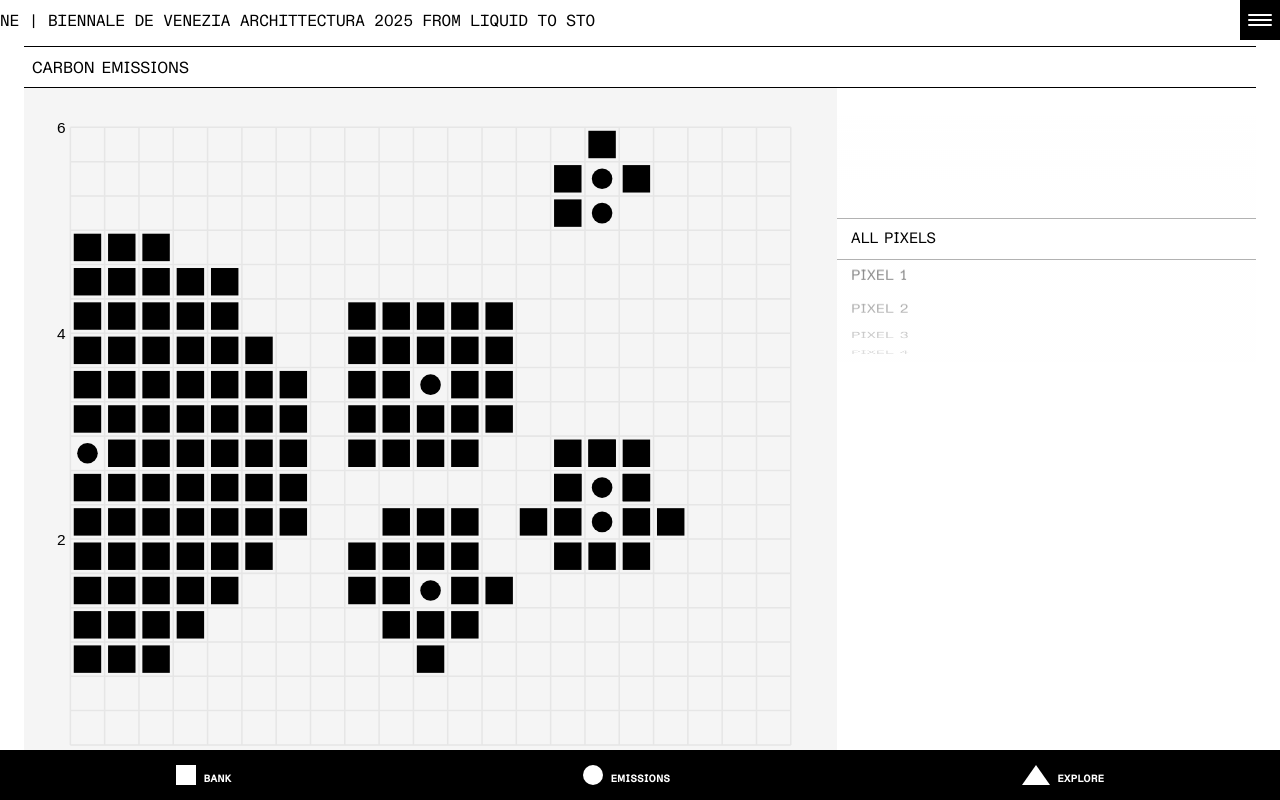
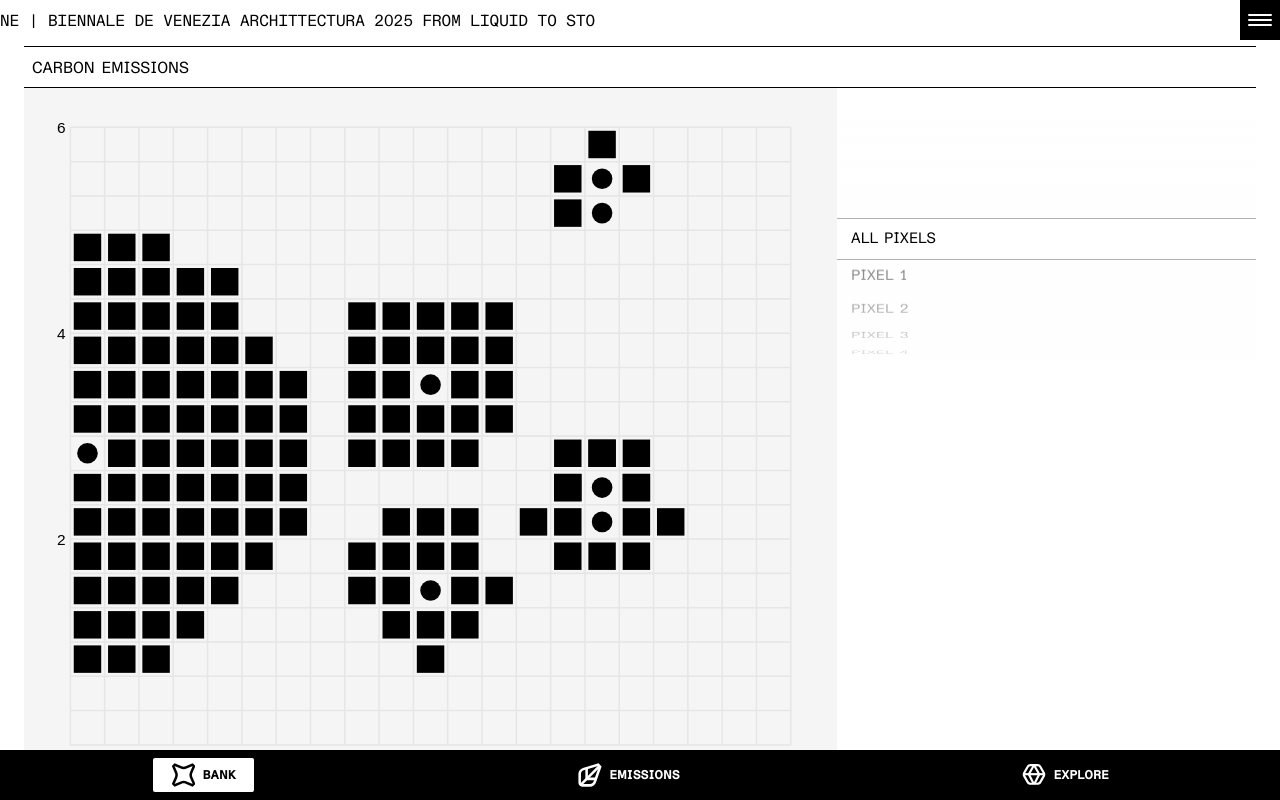
Before and after one commit to pixel-frame/library, a React (Vite) app: page /emissions in a window 1280 px wide. Built offline with nearby package versions, Linux system fonts and the light colour scheme.

Commit message:
make bottom nav more tolerable

```diff
--- /dev/null
+++ b/src/components/Icons.jsx
@@ -0,0 +1,135 @@
+import React from "react";
+
+const iconPaths = {
+  star: {
+    paths: [
+      {
+        d: "M3.08539 7.91211L0.665414 2.34016L2.83459 0.17099L8.40653 2.59097C9.42298 3.03242 10.577 3.03242 11.5935 2.59097L17.1654 0.17099L19.3346 2.34016L16.9146 7.91211C16.4731 8.92855 16.4731 10.0826 16.9146 11.099L19.3346 16.671L17.1654 18.8402L11.5935 16.4202C10.577 15.9787 9.42298 15.9787 8.40653 16.4202L2.83457 18.8402L0.665405 16.671L3.08539 11.099C3.52685 10.0826 3.52685 8.92855 3.08539 7.91211ZM17.1454 2.36016L12.3902 4.42542C10.8655 5.08761 9.13447 5.08761 7.6098 4.42542L2.85458 2.36016L4.91985 7.11538C5.58203 8.64004 5.58203 10.3711 4.91985 11.8958L2.85458 16.651L7.6098 14.5857C9.13447 13.9235 10.8655 13.9235 12.3902 14.5857L17.1454 16.651L15.0801 11.8958C14.418 10.3711 14.418 8.64005 15.0801 7.11538L17.1454 2.36016Z",
+        fillRule: "evenodd",
+        clipRule: "evenodd",
+        fill: "var(--bg-primary)",
+      },
+    ],
+  },
+  leaf: {
+    paths: [
+      {
+        d: "M2.32422 17.0632L17.3242 2.06317",
+        stroke: "var(--bg-primary)",
+        strokeWidth: 2,
+        fill: "none",
+      },
+      {
+        d: "M6.82422 3.56317V12.5632H14.8242",
+        stroke: "var(--bg-primary)",
+        strokeWidth: 2,
+        fill: "none",
+      },
+      {
+        d: "M16.2385 0.291127L3.91339 3.91615C1.78547 4.54201 0.324219 6.49494 0.324219 8.71298V15.72C0.324219 17.3769 1.66736 18.72 3.32422 18.72H9.49416C11.6141 18.72 13.5036 17.3832 14.2091 15.3841L18.6758 2.72847L16.2385 0.291127ZM4.47772 5.83488L16.7304 2.23114L12.3231 14.7185C11.8998 15.9179 10.7661 16.72 9.49416 16.72H3.32422C2.77193 16.72 2.32422 16.2723 2.32422 15.72V8.71298C2.32422 7.38215 3.20097 6.2104 4.47772 5.83488Z",
+        fillRule: "evenodd",
+        clipRule: "evenodd",
+        fill: "var(--bg-primary)",
+      },
+    ],
+  },
+  config: {
+    viewBox: "0 0 22 20",
+    paths: [
+      {
+        d: "M19.0893 8.50557L15.9107 3C15.5534 2.3812 14.8932 2 14.1786 2L7.82134 2C7.10681 2 6.44656 2.3812 6.08929 3L2.91065 8.50557C2.55338 9.12437 2.55338 9.88677 2.91065 10.5056L6.08929 16.0111C6.44656 16.6299 7.10681 17.0111 7.82134 17.0111L14.1786 17.0111C14.8932 17.0111 15.5534 16.6299 15.9107 16.0111L19.0893 10.5056C19.4466 9.88677 19.4466 9.12437 19.0893 8.50557ZM17.6427 2C16.9282 0.762396 15.6077 -2.31412e-08 14.1786 0L7.82134 4.9178e-08C6.39228 -1.42143e-07 5.07177 0.762398 4.35724 2L1.1786 7.50557C0.464066 8.74317 0.464068 10.268 1.1786 11.5056L4.35724 17.0111C5.07177 18.2487 6.39228 19.0111 7.82134 19.0111L14.1786 19.0111C15.6077 19.0111 16.9282 18.2487 17.6427 17.0111L20.8214 11.5056C21.5359 10.268 21.5359 8.74317 20.8214 7.50557L17.6427 2Z",
+        fillRule: "evenodd",
+        clipRule: "evenodd",
+        fill: "var(--bg-primary)",
+      },
+      {
+        d: "M1.77985 9.24722H20.2798",
+        stroke: "var(--bg-primary)",
+        strokeWidth: 2,
+        fill: "none",
+      },
+      {
+        d: "M10.7798 1.24722L6.27985 9.24722L10.7798 18.2472",
+        stroke: "var(--bg-primary)",
+        strokeWidth: 2,
+        fill: "none",
+      },
+      {
+        d: "M11.2798 1.24722L15.7798 9.24722L11.2798 18.2472",
+        stroke: "var(--bg-primary)",
+        strokeWidth: 2,
+        fill: "none",
+      },
+    ],
+  },
+  // Add more icons as needed
+};
+
+const Icon = ({ name, size = 24, className = "", onClick, ariaLabel, testId, active = false }) => {
+  if (!iconPaths[name]) {
+    console.error(`Icon "${name}" not found`);
+    return null;
+  }
+
+  const iconData = iconPaths[name];
+
+  const handleKeyDown = (e) => {
+    if (onClick && (e.key === "Enter" || e.key === " ")) {
+      e.preventDefault();
+      onClick(e);
+    }
+  };
+
+  const containerStyle = {
+    display: "inline-flex",
+    alignItems: "center",
+    justifyContent: "center",
+    width: size,
+    height: size,
+  };
+
+  // Use text-primary when active, bg-primary when inactive
+  const fillColor = active ? "var(--text-primary)" : "var(--bg-primary)";
+  const strokeColor = active ? "var(--text-primary)" : "var(--bg-primary)";
+
+  return (
+    <div
+      style={containerStyle}
+      className={className}
+      onClick={onClick}
+      onKeyDown={handleKeyDown}
+      role={onClick ? "button" : undefined}
+      tabIndex={onClick ? 0 : undefined}
+      aria-label={ariaLabel || `${name} icon`}
+      data-testid={testId || `icon-${name}`}
+    >
+      {Array.isArray(iconData.paths) ? (
+        <svg
+          width={size}
+          height={size}
+          viewBox={iconData.viewBox || "0 0 19 19"}
+          fill="none"
+          xmlns="http://www.w3.org/2000/svg"
+        >
+          {iconData.paths.map((pathData, index) => (
+            <path
+              key={index}
+              d={pathData.d}
+              stroke={pathData.stroke ? strokeColor : undefined}
+              strokeWidth={pathData.strokeWidth}
+              fill={pathData.fill === "var(--bg-primary)" ? fillColor : pathData.fill}
+              fillRule={pathData.fillRule}
+              clipRule={pathData.clipRule}
+            />
+          ))}
+        </svg>
+      ) : (
+        <svg width={size} height={size} viewBox="0 0 20 19" fill="none" xmlns="http://www.w3.org/2000/svg">
+          <path fillRule="evenodd" clipRule="evenodd" d={iconData} fill={fillColor} />
+        </svg>
+      )}
+    </div>
+  );
+};
+
+export default Icon;
--- a/src/components/navigation/bottomNav.jsx
+++ b/src/components/navigation/bottomNav.jsx
@@ -1,6 +1,7 @@
 import React, { useState } from "react";
 import { Link } from "react-router-dom";
 import styles from "./bottomNav.module.css";
+import Icon from "../Icons";
 
 const BottomNav = () => {
   const [activeTab, setActiveTab] = useState("bank");
@@ -15,6 +16,7 @@ const BottomNav = () => {
   if (isDetailPage) {
     return null;
   }
+
   const handleKeyDown = (e, tabName) => {
     if (e.key === "Enter" || e.key === " ") {
       setActiveTab(tabName);
@@ -33,7 +35,7 @@ const BottomNav = () => {
           aria-label="Bank"
           aria-current={activeTab === "bank" ? "page" : undefined}
         >
-          <div className={styles.square}></div>
+          <Icon name="star" size={24} className={styles.navIcon} active={activeTab === "bank"} />
           <span className={styles.navText}>Bank</span>
         </Link>
 
@@ -46,7 +48,7 @@ const BottomNav = () => {
           aria-label="Emissions"
           aria-current={activeTab === "emissions" ? "page" : undefined}
         >
-          <div className={styles.circle}></div>
+          <Icon name="leaf" size={24} className={styles.navIcon} active={activeTab === "emissions"} />
           <span className={styles.navText}>Emissions</span>
         </Link>
 
@@ -59,7 +61,7 @@ const BottomNav = () => {
           aria-label="Explore"
           aria-current={activeTab === "explore" ? "page" : undefined}
         >
-          <div className={styles.triangle}></div>
+          <Icon name="config" size={24} className={styles.navIcon} active={activeTab === "explore"} />
           <span className={styles.navText}>Explore</span>
         </Link>
       </div>
--- a/src/components/navigation/bottomNav.module.css
+++ b/src/components/navigation/bottomNav.module.css
@@ -25,52 +25,26 @@
   align-items: center;
   justify-content: center;
   gap: 8px;
+  padding: 0px 18px;
+  border-radius: 2px;
   text-decoration: none;
   color: var(--bg-primary);
   text-align: center;
 }
 
 .navText {
-  margin-top: 6px;
-  font-size: 10px;
+  font-size: 12px;
   font-weight: bold;
   text-transform: uppercase;
   letter-spacing: 0.5px;
   color: var(--bg-primary);
+  margin: 0;
 }
 
 .active {
-}
-
-/* Brutalist shape styles */
-.square {
-  width: 20px;
-  height: 20px;
   background-color: var(--bg-primary);
 }
 
-.circle {
-  width: 20px;
-  height: 20px;
-  background-color: var(--bg-primary);
-  border-radius: 50%;
+.active span {
+  color: var(--text-primary);
 }
-
-.triangle {
-  width: 0;
-  height: 0;
-  border-left: 14px solid transparent;
-  border-right: 14px solid transparent;
-  border-bottom: 20px solid var(--bg-primary);
-}
-
-/* Active state styles */
-.active .square,
-.active .circle,
-.active .triangle {
-  background-color: var(--bg-primary);
-}
-
-.active .triangle {
-  border-bottom-color: var(--bg-primary);
-}
```
